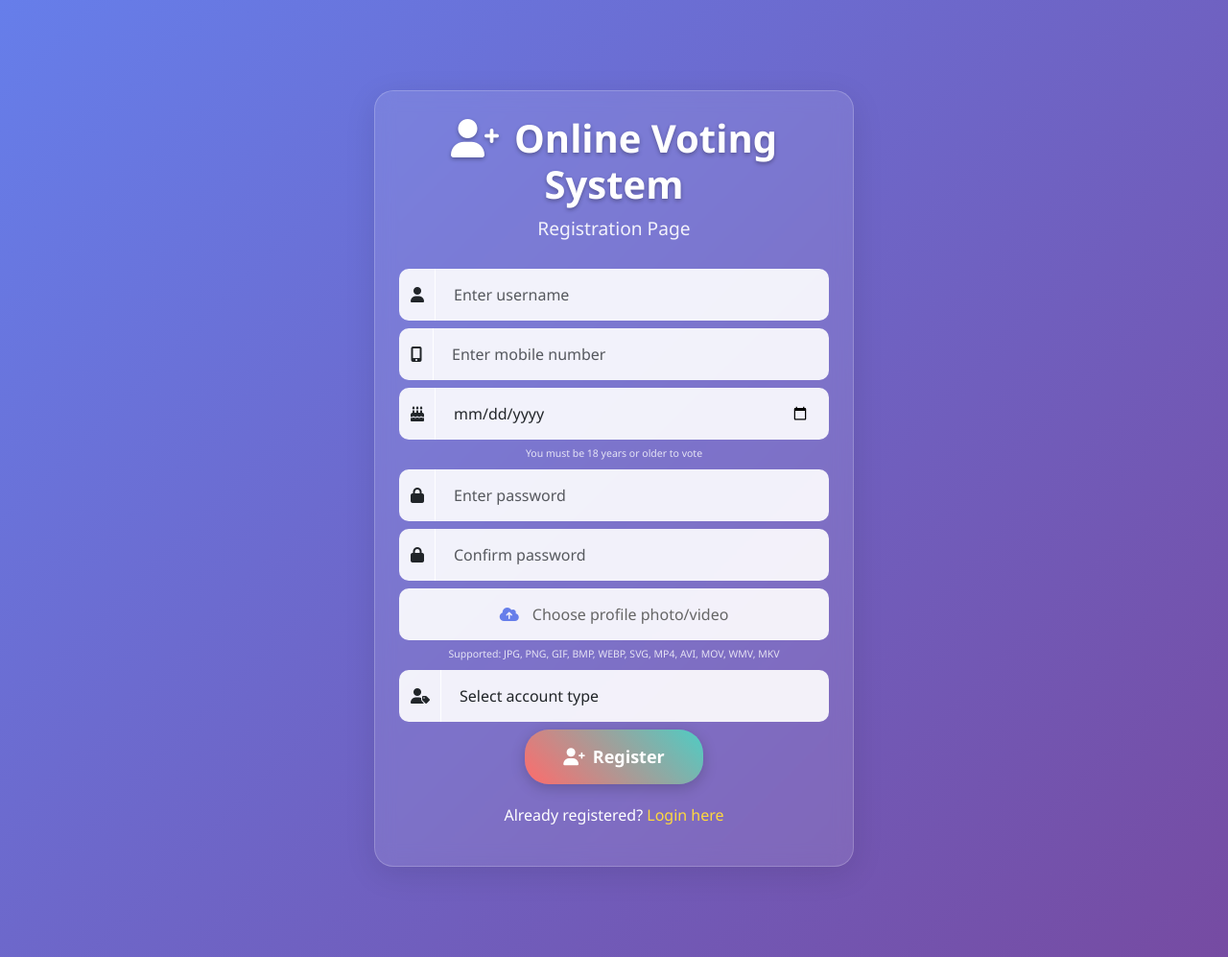
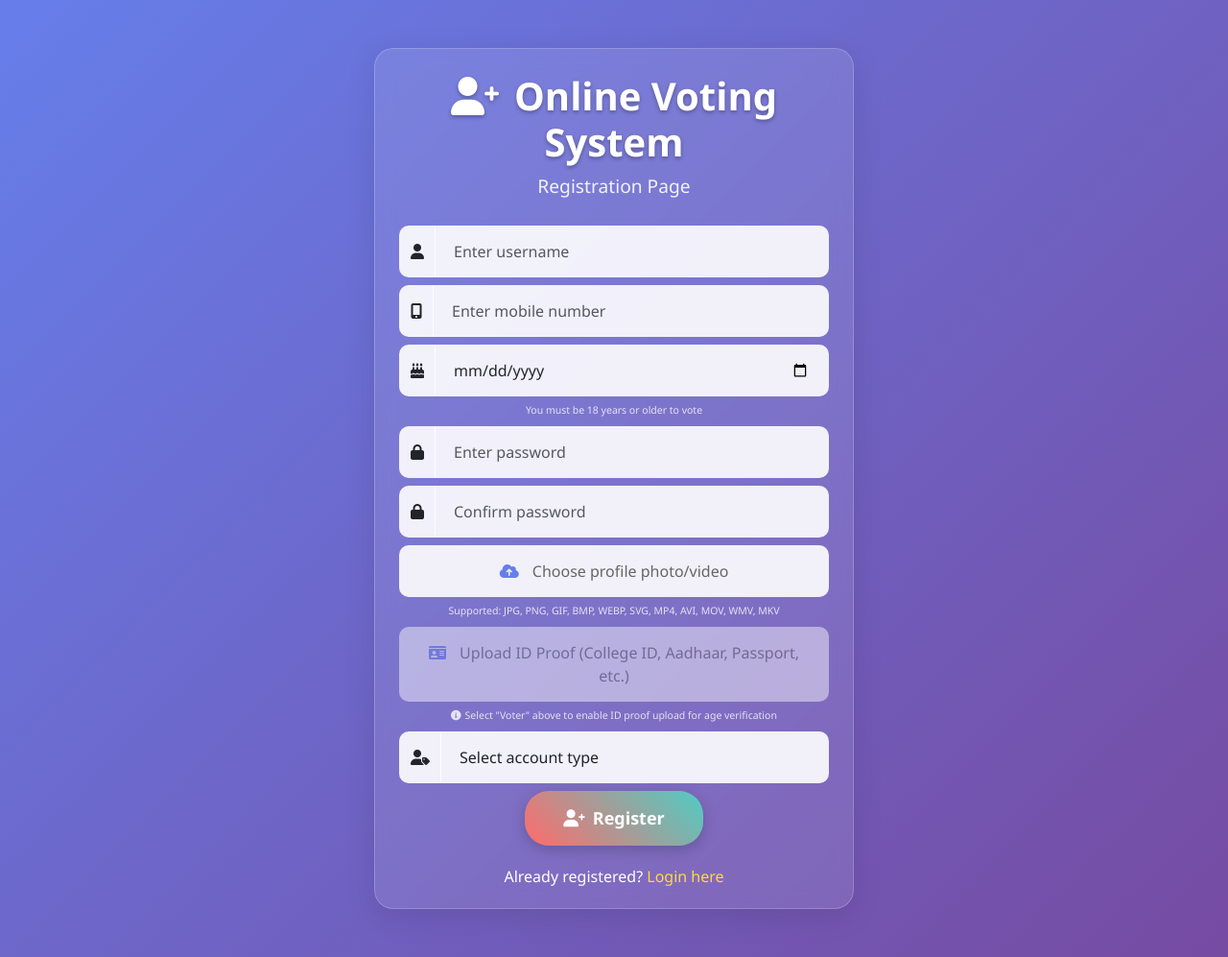
Before and after one commit to yuvrajsingh323/online-voting-system, a PHP site: page /partials/registration.php in a window 1280 px wide. Shown: the whole page at 96% size. Run offline with PHP 8.4, Linux system fonts and the light colour scheme.

Commit message:
Make ID proof option visible but conditional for candidates vs voters

```diff
--- a/partials/registration.php
+++ b/partials/registration.php
@@ -236,15 +236,15 @@
                         <small>Supported: JPG, PNG, GIF, BMP, WEBP, SVG, MP4, AVI, MOV, WMV, MKV</small>
                     </div>
                 </div>
-                <div class="mb-2" id="id-proof-section" style="display: none;">
-                    <div class="file-upload">
-                        <input type="file" name="id_proof" accept="image/*,.pdf,.doc,.docx,.bmp,.tiff,.tif,.webp" id="id-proof-upload">
+                <div class="mb-2" id="id-proof-section">
+                    <div class="file-upload" id="id-proof-upload-container" style="opacity: 0.5; pointer-events: none;">
+                        <input type="file" name="id_proof" accept="image/*,.pdf,.doc,.docx,.bmp,.tiff,.tif,.webp" id="id-proof-upload" disabled>
                         <label for="id-proof-upload" class="file-upload-label">
                             <i class="fas fa-id-card"></i> Upload ID Proof (College ID, Aadhaar, Passport, etc.)
                         </label>
                     </div>
-                    <div class="file-info">
-                        <small>Supported: Images (JPG, PNG, GIF, BMP, WEBP, TIFF) and Documents (PDF, DOC, DOCX) - Max 10MB - Required for voter age verification</small>
+                    <div class="file-info" id="id-proof-info">
+                        <small><i class="fas fa-info-circle me-1"></i>Select "Voter" above to enable ID proof upload for age verification</small>
                     </div>
                 </div>
                 <div class="mb-2">
@@ -274,29 +274,41 @@
     integrity="sha384-w76AqPfDkMBDXo30jS1Sgez6pr3x5MlQ1ZAGC+nuZB+EYdgRZgiwxhTBTkF7CXvN" crossorigin="anonymous"></script>
 
     <script>
-        // Show/hide ID proof section based on account type
+        // Enable/disable ID proof section based on account type
         document.getElementById('std').addEventListener('change', function() {
-            const idProofSection = document.getElementById('id-proof-section');
+            const idProofContainer = document.getElementById('id-proof-upload-container');
             const idProofInput = document.getElementById('id-proof-upload');
+            const idProofInfo = document.getElementById('id-proof-info');
 
             if (this.value === 'voter') {
-                idProofSection.style.display = 'block';
+                idProofContainer.style.opacity = '1';
+                idProofContainer.style.pointerEvents = 'auto';
+                idProofInput.disabled = false;
                 idProofInput.required = true;
+                idProofInfo.innerHTML = '<small class="text-success"><i class="fas fa-check-circle me-1"></i>ID proof required for voter age verification</small>';
+            } else if (this.value === 'candidate') {
+                idProofContainer.style.opacity = '0.5';
+                idProofContainer.style.pointerEvents = 'none';
+                idProofInput.disabled = true;
+                idProofInput.required = false;
+                idProofInput.value = ''; // Clear any selected file
+                idProofInfo.innerHTML = '<small class="text-muted"><i class="fas fa-info-circle me-1"></i>Candidates are auto-verified, no ID proof needed</small>';
             } else {
-                idProofSection.style.display = 'none';
+                idProofContainer.style.opacity = '0.5';
+                idProofContainer.style.pointerEvents = 'none';
+                idProofInput.disabled = true;
                 idProofInput.required = false;
-                // Clear any selected file when switching to candidate
                 idProofInput.value = '';
+                idProofInfo.innerHTML = '<small><i class="fas fa-info-circle me-1"></i>Select account type to see ID proof requirements</small>';
             }
         });
 
-        // Also handle the case where voter is pre-selected
+        // Handle initial state
         document.addEventListener('DOMContentLoaded', function() {
             const accountTypeSelect = document.getElementById('std');
-            if (accountTypeSelect.value === 'voter') {
-                document.getElementById('id-proof-section').style.display = 'block';
-                document.getElementById('id-proof-upload').required = true;
-            }
+            // Trigger change event to set initial state
+            const event = new Event('change');
+            accountTypeSelect.dispatchEvent(event);
         });
     </script>
 </body>
```
Also changed, not shown: 1 other file.
